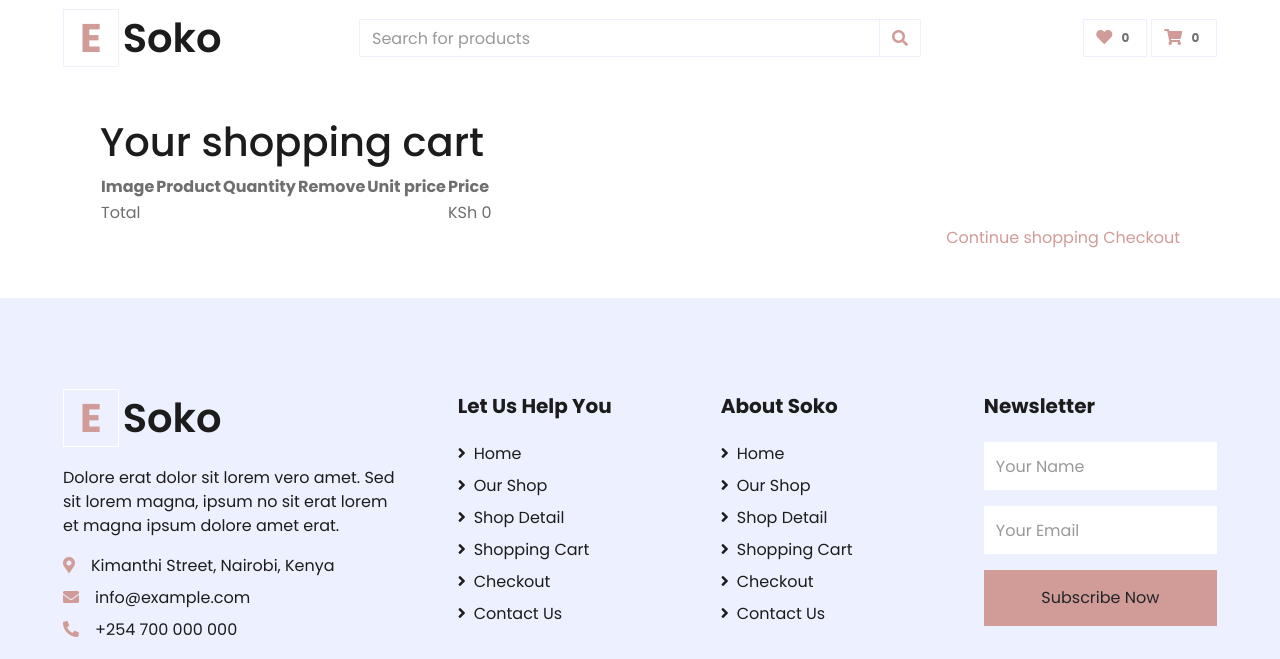
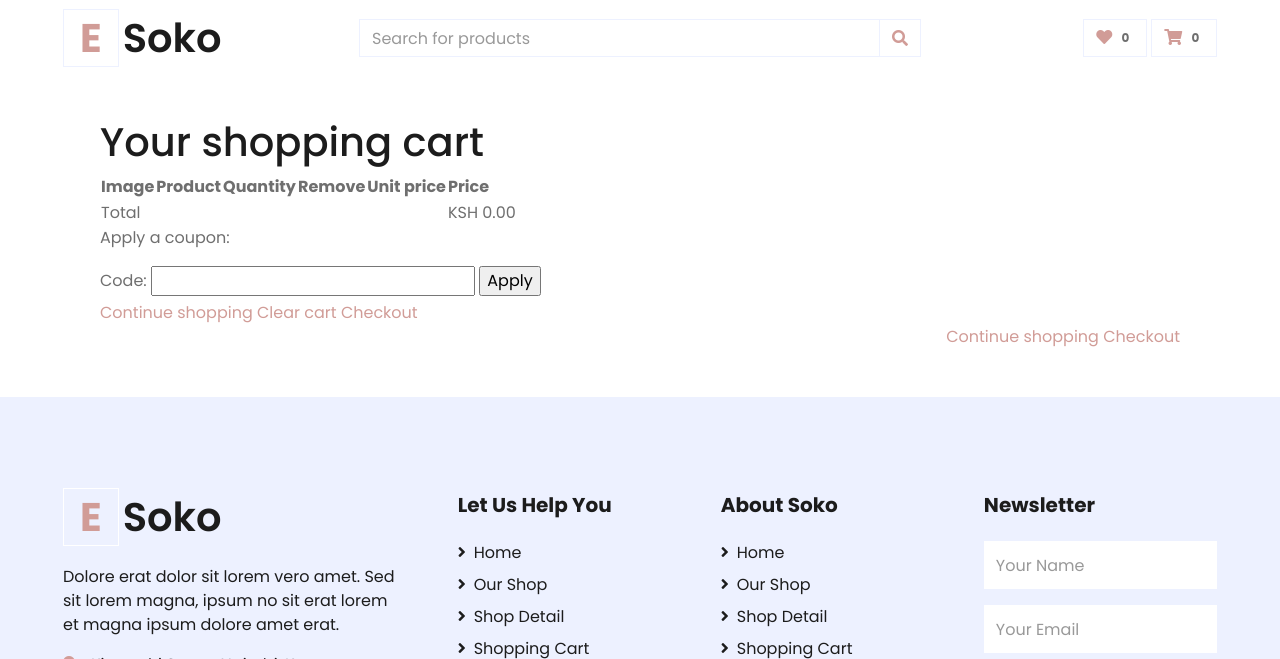
Before and after one commit to Leli254/E-Soko, a Django app: page /cart/ in a window 1280 px wide. Shown: the part 42-701 px from the top of the page. Run offline with Django 4.2, Linux system fonts and the light colour scheme; parts of the project's set-up code (start-up, migrations or seed data) failed here and were passed over; some libraries are stand-ins or nearby versions.

Commit message:
include coupon

```diff
--- a/cart/cart.py
+++ b/cart/cart.py
@@ -1,6 +1,8 @@
 from decimal import Decimal
 from django.conf import settings
+
 from shop.models import Product
+from coupons.models import Coupon
 
 
 class Cart:
@@ -14,6 +16,8 @@ class Cart:
             # save an empty cart in the session
             cart = self.session[settings.CART_SESSION_ID] = {}
         self.cart = cart
+        # store current applied coupon
+        self.coupon_id = self.session.get('coupon_id')
 
     def __iter__(self):
         """
@@ -71,3 +75,18 @@ class Cart:
 
     def get_total_price(self):
         return sum(Decimal(item['price']) * item['quantity'] for item in self.cart.values())
+
+    @property
+    def coupon(self):
+        if self.coupon_id:
+            try:
+                return Coupon.objects.get(id=self.coupon_id)
+            except Coupon.DoesNotExist:
+                return None
+    def get_discount(self):
+        if self.coupon:
+            return (self.coupon.discount / Decimal('100')) * self.get_total_price()
+        return Decimal('0')
+
+    def get_total_price_after_discount(self):
+        return self.get_total_price() - self.get_discount()
--- a/cart/templates/cart/detail.html
+++ b/cart/templates/cart/detail.html
@@ -1,9 +1,7 @@
 {% extends "base.html" %}
 {% load static %}
 
-{% block title %}
-  Your shopping cart
-{% endblock %}
+{% block title %} Your shopping cart {% endblock %}
 
 {% block content %}
   <h1>Your shopping cart</h1>
@@ -48,13 +46,42 @@
           </tr>
         {% endwith %}
       {% endfor %}
-      <tr class="total">
-        <td>Total</td>
-        <td colspan="4"></td>
-        <td class="num">KSh {{ cart.get_total_price }}</td>
-      </tr>
+      {% if cart.coupon %}
+<tr class="subtotal">
+<td>Subtotal</td>
+<td colspan="4"></td>
+<td class="num">ksh {{ cart.get_total_price|floatformat:2 }}</td>
+</tr>
+<tr>
+<td>
+"{{ cart.coupon.code }}" coupon
+({{ cart.coupon.discount }}% off)
+</td>
+<td colspan="4"></td>
+<td class="num neg">
+- KSH {{ cart.get_discount|floatformat:2 }}
+</td>
+</tr>
+{% endif %}
+<tr class="total">
+<td>Total</td>
+<td colspan="4"></td>
+<td class="num">
+KSH {{ cart.get_total_price_after_discount|floatformat:2 }}
+</td>
+</tr>
     </tbody>
   </table>
+  <p>Apply a coupon:</p>
+<form action="{% url "coupons:apply" %}" method="post">
+{{ coupon_apply_form }}
+<input type="submit" value="Apply">
+{% csrf_token %}
+</form>
+  <div class="cart-buttons">
+    <a href="{% url "shop:product_list" %}" class="button">Continue shopping</a>
+    <a href="{% url "cart:cart_clear" %}" class="button">Clear cart</a>
+    <a href="{% url "cart:cart_checkout" %}" class="button">Checkout</a>
   <p class="text-right">
     <a href="{% url "shop:product_list" %}" class="button
     light">Continue shopping</a>
--- a/cart/views.py
+++ b/cart/views.py
@@ -1,8 +1,10 @@
 from django.shortcuts import render, redirect, get_object_or_404
 from django.views.decorators.http import require_POST
-from django.views.generic import View
+from django.views.generic import View,DetailView
 
 from shop.models import Product
+from coupons.forms import CouponApplyForm
+
 from .cart import Cart
 from .forms import CartAddProductForm
 
@@ -34,10 +36,29 @@ def cart_detail(request):
         item['update_quantity_form'] = CartAddProductForm(initial={
                             'quantity': item['quantity'],
                             'override': True})
-    return render(request, 'cart/detail.html', {'cart': cart})
+    coupon_apply_form = CouponApplyForm()
+    return render(
+        request,
+        'cart/detail.html',
+        {'cart': cart,
+         'coupon_apply_form': coupon_apply_form})
 
+#above view as class based view
+class CartDetail(View):
+    def get(self, request):
+        cart = Cart(request)
+        for item in cart:
+            item['update_quantity_form'] = CartAddProductForm(initial={
+                                'quantity': item['quantity'],
+                                'override': True})
+        coupon_apply_form = CouponApplyForm()
+        return render(
+            request,
+            'cart/detail.html',
+            {'cart': cart,
+             'coupon_apply_form': coupon_apply_form})
 
-#a class based view to add items to the cart withou using a form
+#a class based view to add items to the cart without using a form
 class CartAdd(View):
     def get(self, request, *args, **kwargs):
         product_id = self.kwargs['product_id']
```
